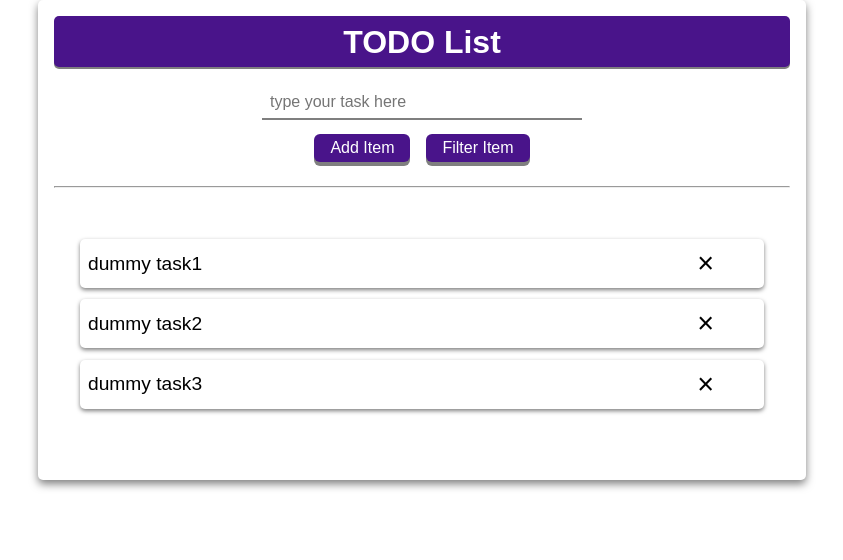
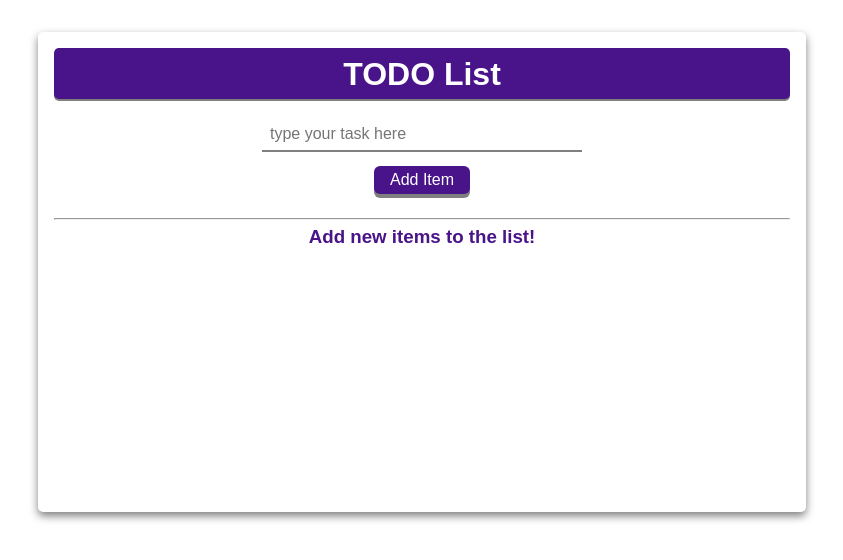
Before and after one commit to tonmoysarker/todo-list-with-vuejs, a Vue app: page / in a window 1280 px wide. Shown: the top 560 px of the page, without its empty margins (218-1061 px from the left). Built offline with nearby package versions, Linux system fonts and the light colour scheme.

Commit message:
added the filter option with pain

```diff
--- a/src/App.vue
+++ b/src/App.vue
@@ -1,9 +1,12 @@
 <template>
     <main>
         <the-header></the-header>
-        <todo-form @add-todo="addTodo"></todo-form>
+        <todo-form @add-todo="addTodo" @filter-todo="filterTodo"></todo-form>
         <hr />
-        <todo-list :todos="todos"></todo-list>
+        <h3 v-if="todos.length === 0" class="msg">
+            Add new items to the list!
+        </h3>
+        <todo-list :todos="todoList" v-else></todo-list>
     </main>
 </template>
 
@@ -25,16 +28,32 @@ export default {
     },
     data() {
         return {
-            todos: ["dummy task1", "dummy task2", "dummy task3"],
+            todos: [],
+            filterText: "",
         };
+    },
+    computed: {
+        todoList() {
+            if (!this.filterText) {
+                return this.todos;
+            } else {
+                return this.todos.filter((todo) =>
+                    todo.toLowerCase().includes(this.filterText.toLowerCase())
+                );
+            }
+        },
     },
     methods: {
         addTodo(todoItem) {
-            console.log(this.todos);
             this.todos.push(todoItem);
+            this.filterText = "";
         },
         removeTodo(todoItem) {
             this.todos = this.todos.filter((todo) => todo !== todoItem);
+        },
+        filterTodo(filterItem) {
+            this.filterText = filterItem;
+            console.log(!this.filterText)
         },
     },
 };
@@ -60,9 +79,15 @@ body {
 main {
     width: 60%;
     height: 30rem;
-    margin: auto;
+    margin: 2rem auto;
     padding: 1rem;
     border-radius: 5px;
     box-shadow: 0 4px 8px rgba(0, 0, 0, 0.5);
 }
+
+.msg {
+    text-align: center;
+    padding: 0.4rem;
+    color: var(--primary-color);
+}
 </style>
--- a/src/components/TodoForm.vue
+++ b/src/components/TodoForm.vue
@@ -1,25 +1,23 @@
 <template>
-    <form class="todo-form">
+    <div class="todo-form">
         <input
             type="text"
             id="todo-input"
-            v-model="todoItem"
+            v-model.trim="todoItem"
             placeholder="type your task here"
+            @input="handleFilterItem"
         />
         <div class="button-container">
             <button class="btn" type="button" @click="handleAddItem">
                 Add Item
             </button>
-            <button class="btn" type="button" @click="handleFilterItem">
-                Filter Item
-            </button>
         </div>
-    </form>
+    </div>
 </template>
 
 <script>
 export default {
-    emits: ["add-todo"],
+    emits: ["add-todo", "filter-todo"],
     data() {
         return {
             todoItem: "",
@@ -34,6 +32,9 @@ export default {
         },
         handleFilterItem() {
             // Handle filter logic here
+            if (this.todoItem !== "") {
+                this.$emit("filter-todo", this.todoItem);
+            }
         },
     },
 };
--- a/src/components/TodoListItem.vue
+++ b/src/components/TodoListItem.vue
@@ -1,7 +1,7 @@
 <template>
     <li>
-        <p>{{ todo }}</p>
-        <span @click="removeTodo(todo)">&times;</span>
+        <p>{{ receivedTodo }}</p>
+        <span @click="removeTodo(receivedTodo)">&times;</span>
     </li>
 </template>
 
@@ -13,11 +13,6 @@ export default {
             type: String,
             required: true,
         },
-    },
-    data() {
-        return {
-            todo: this.receivedTodo,
-        };
     },
 };
 </script>
```
